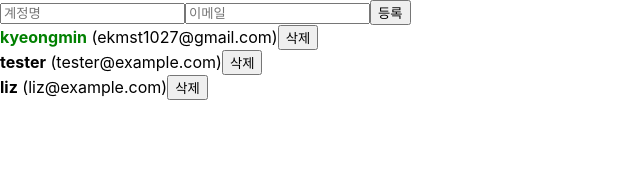
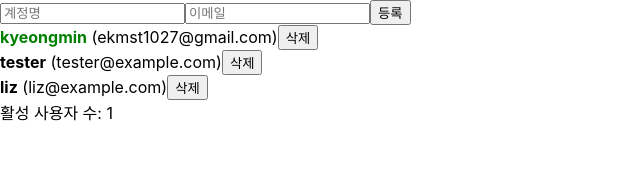
Before and after one commit to kyeongminlee/begin-react, a React (Create React App) app: page / in a window 1280 px wide. Shown: the top 190 px of the page, without its empty margins (0-640 px from the left). Built offline with nearby package versions, Linux system fonts and the light colour scheme.

Commit message:
17. useMemo 를 사용하여 연산한 값 재사용하기

```diff
--- a/src/App.js
+++ b/src/App.js
@@ -1,6 +1,11 @@
-import React, { useRef, useState } from "react";
+import React, { useRef, useState, useMemo } from "react";
 import CreateUser from "./CreateUser";
 import UserList from "./UserList";
+
+function countActiveUsers(users) {
+  console.log("활성 사용자 수를 세는중...");
+  return users.filter((user) => user.active).length;
+}
 
 function App() {
   const [inputs, setInputs] = useState({
@@ -66,6 +71,8 @@
     );
   };
 
+  const count = useMemo(() => countActiveUsers(users), [users]);
+
   return (
     <>
       <CreateUser
@@ -75,6 +82,7 @@
         onCreate={onCreate}
       />
       <UserList users={users} onRemove={onRemove} onToggle={onToggle} />
+      <div>활성 사용자 수: {count}</div>
     </>
   );
 }
--- a/src/UserList.js
+++ b/src/UserList.js
@@ -1,16 +1,7 @@
-import React, { useEffect } from "react";
+import React from "react";
 
 function User({ user, onRemove, onToggle }) {
   const { username, email, id, active } = user;
-
-  useEffect(() => {
-    console.log("user 값이 설정됨");
-    console.log(user);
-    return () => {
-      console.log("user 값이 바뀌기 전");
-      console.log(user);
-    };
-  }, [user]);
 
   return (
     <div>
```
